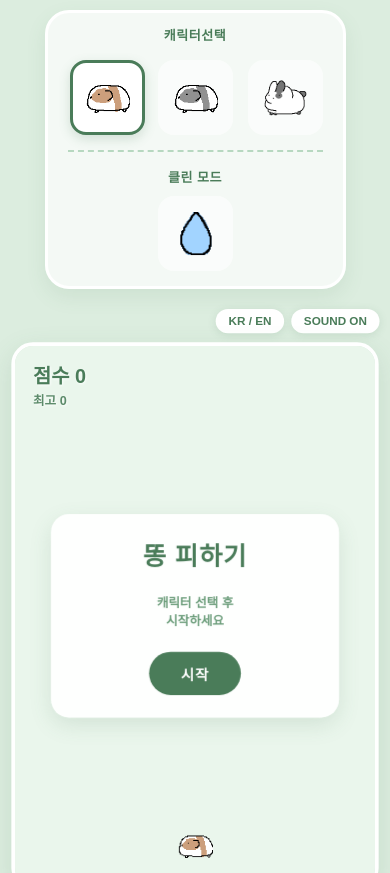
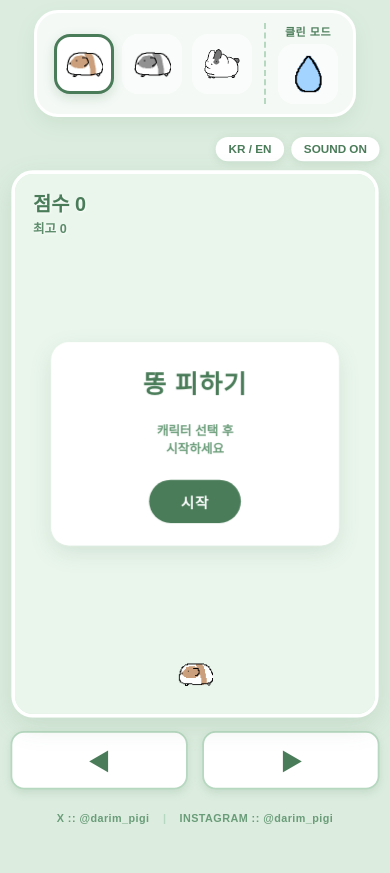
Before and after one commit to darimpigi/gini_pihagi, a plain HTML site: page index.html in a window 390 px wide. Shown: the top 873 px of the page. Drawn offline with Linux system fonts and the light colour scheme.

Commit message:
Add files via upload

```diff
--- a/script.js
+++ b/script.js
@@ -1,4 +1,3 @@
-// 💡 1. 게임에 사용되는 모든 이미지를 백그라운드에서 미리 로딩(Preload)
 const imagePathsToPreload = [
     'images/gini_1.png', 'images/gini_2.png', 'images/rabbit.png',
     'images/game_over_gini_1.png', 'images/game_over_gini_1_water.png',
@@ -7,7 +6,7 @@ const imagePathsToPreload = [
     'images/poop.png', 'images/poop_rabbit.png', 'images/water.png',
     'images/테마배경.jpg'
 ];
-const preloadedImages = {}; // 캐싱용 객체
+const preloadedImages = {};
 
 imagePathsToPreload.forEach(path => {
     const img = new Image();
@@ -244,26 +243,36 @@ function forceDownload(dataUrl, fileName, callback) {
     if (callback) callback();
 }
 
+// 💡 캡쳐 로직: 아이폰 글자 밀림 및 화면 엇나감 완벽 방지
 function captureGameBox(callback) {
     const gameContainer = document.getElementById('game-container');
     const btnGroup = document.querySelector('.share-btn-group');
 
     btnGroup.style.display = 'none';
 
+    // 💡 캡쳐 순간에 스크롤이 내려가 있으면 아이폰에서 글자가 밀리는 버그가 발생하므로 강제로 최상단으로 이동
+    const originalScrollY = window.scrollY;
+    window.scrollTo(0, 0);
+
+    // 약간의 딜레이를 주어 화면이 정상적으로 정렬될 시간을 줌
+    setTimeout(() => {
         if (typeof html2canvas !== 'undefined') {
             html2canvas(gameContainer, {
-            scale: 2,
+                // 💡 고해상도(레티나) 디스플레이에서 텍스트 선명도 개선 및 깨짐 방지
+                scale: window.devicePixelRatio > 1 ? 3 : 2,
                 backgroundColor: null,
-            useCORS: true
+                useCORS: true,
+                scrollY: 0 // 캡쳐 기준점을 명확하게 고정
             }).then(canvas => {
                 btnGroup.style.display = 'flex';
+                window.scrollTo(0, originalScrollY); // 원래 스크롤 위치로 즉시 복구
+
                 const fileName = `GINI_PIHAGI_SCORE_${score}.png`;
-
-            // 💡 아이폰/안드로이드 모두 직관적인 다이렉트 다운로드로 롤백 (쓸데없는 공유 창 제거)
                 forceDownload(canvas.toDataURL('image/png'), fileName, callback);
 
             }).catch(err => {
                 btnGroup.style.display = 'flex';
+                window.scrollTo(0, originalScrollY);
                 if (callback) {
                     callback();
                 } else {
@@ -272,8 +281,10 @@ function captureGameBox(callback) {
             });
         } else {
             btnGroup.style.display = 'flex';
+            window.scrollTo(0, originalScrollY);
             if (callback) callback();
         }
+    }, 100);
 }
 
 if (captureBtn) {
--- a/style.css
+++ b/style.css
@@ -1,10 +1,7 @@
 body {
     margin: 0;
     padding: 0;
-    display: flex;
-    justify-content: center;
-    align-items: center;
-    min-height: 100vh;
+    /* 💡 기존의 body flex 속성을 제거하여 스크롤이 갇히는 현상 원천 차단 */
     background-color: #dceddf;
     font-family: 'Pretendard', 'Apple SD Gothic Neo', 'Noto Sans KR', sans-serif;
     color: #4a7c59;
@@ -17,7 +14,7 @@ body {
 
 /* 💡 가로 모드 경고창 스타일 */
 #landscape-warning {
-    display: none; /* 기본은 숨김 */
+    display: none;
     position: fixed;
     top: 0;
     left: 0;
@@ -60,9 +57,10 @@ body {
     display: flex;
     flex-direction: column;
     align-items: center;
+    justify-content: center; /* PC에서는 화면 중앙 정렬 */
     width: 100%;
-    max-width: 100vw;
-    padding: 20px;
+    min-height: 100vh;
+    padding: 30px 20px;
     box-sizing: border-box;
     overflow-x: hidden;
 }
@@ -447,38 +445,74 @@ canvas {
     margin: 0 15px;
 }
 
+/* 💡 모바일 환경 대응 (750px 이하) */
 @media (max-width: 750px) {
+    #main-wrapper {
+        justify-content: flex-start; /* 💡 상단 잘림으로 인한 스크롤 먹통 현상 완벽 해결! */
+        padding-top: 20px;
+    }
+
     #game-layout-wrapper {
         flex-direction: column;
         align-items: center;
     }
+
+    /* 💡 캐릭터와 필터 모드를 직관적인 '한 줄'로 재배치 */
     #character-selection {
         position: relative;
         right: auto;
         top: auto;
         margin-right: 0;
         margin-bottom: 20px;
-        padding: 15px 20px;
+        padding: 10px 15px;
+        flex-direction: row;
+        justify-content: center;
+        align-items: center;
+        width: auto;
     }
+
+    #t-selectChar {
+        display: none; /* 공간 확보를 위해 SELECT CHAR 텍스트 숨김 */
+    }
+
     .character-options {
         flex-direction: row;
+        gap: 10px;
     }
-    #t-selectChar br {
-        display: none;
+
+    .mode-toggle-section {
+        margin-top: 0;
+        padding-top: 0;
+        border-top: none;
+        border-left: 2px dashed #b7d8c0; /* 💡 가로 점선 대신 세로 점선으로 분리 */
+        margin-left: 12px;
+        padding-left: 12px;
+        flex-direction: column;
+        width: auto;
     }
-    .mode-toggle-section {
-        margin-top: 15px;
-        padding-top: 15px;
+
+    #t-filterText {
+        font-size: 11px;
+        margin-bottom: 5px;
+    }
+
+    .char-btn {
+        padding: 8px; /* 한 줄에 들어가게 패딩 약간 축소 */
+    }
+
+    .char-btn img {
+        width: 38px;
+        height: 38px;
     }
 }
 
-/* 💡 모바일 가로 모드 감지 (스마트폰 크기에서 가로로 눕혀졌을 때) */
+/* 모바일 가로 모드 감지 */
 @media screen and (max-width: 950px) and (orientation: landscape) {
     #main-wrapper {
-        display: none; /* 메인 게임 화면을 숨김 */
+        display: none;
     }
     #landscape-warning {
-        display: flex; /* 경고창을 띄움 */
+        display: flex;
     }
 }
 
```
Lines whose indentation alone changed are shown as unchanged.
